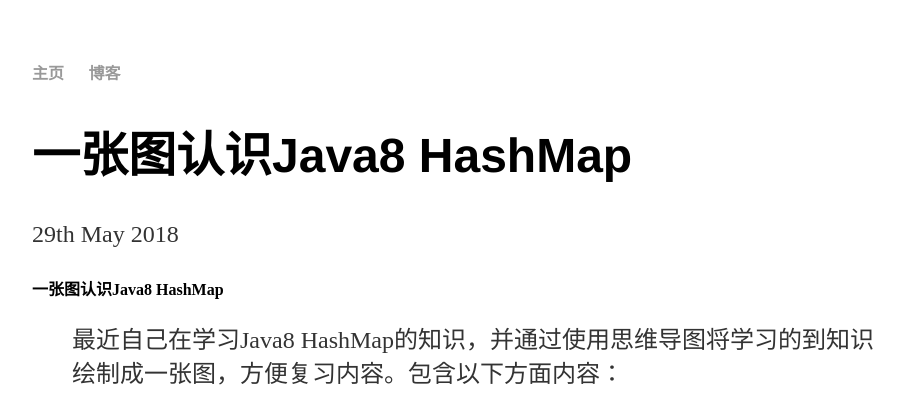
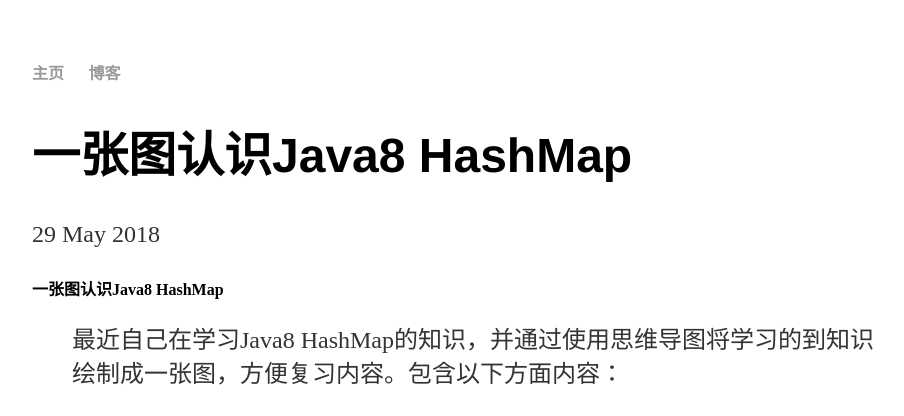
Before and after one commit to lizhaoxin/lizhaoxin.github.io, a Jekyll site: the page built from _posts/2018-05-29-Java8-HashMap.md, in a window 1280 px wide. Shown: the top 416 px of the page, without its empty margins (160-1064 px from the left). Built offline with Jekyll 4.4.1, drawn with Linux system fonts in a browser that asks for light colours.

Commit message:
Update post.html

```diff
--- a/_layouts/post.html
+++ b/_layouts/post.html
@@ -2,7 +2,7 @@
 layout: default
 ---
 <h1>{{ page.title }}</h1>
-<p class="meta">{{ page.date | date_to_string: "ordinal", "ZH" }}</p>
+<p class="meta">{{ page.date | date_to_string }}</p>
 
 <div class="post">
   {{ content }}
```
